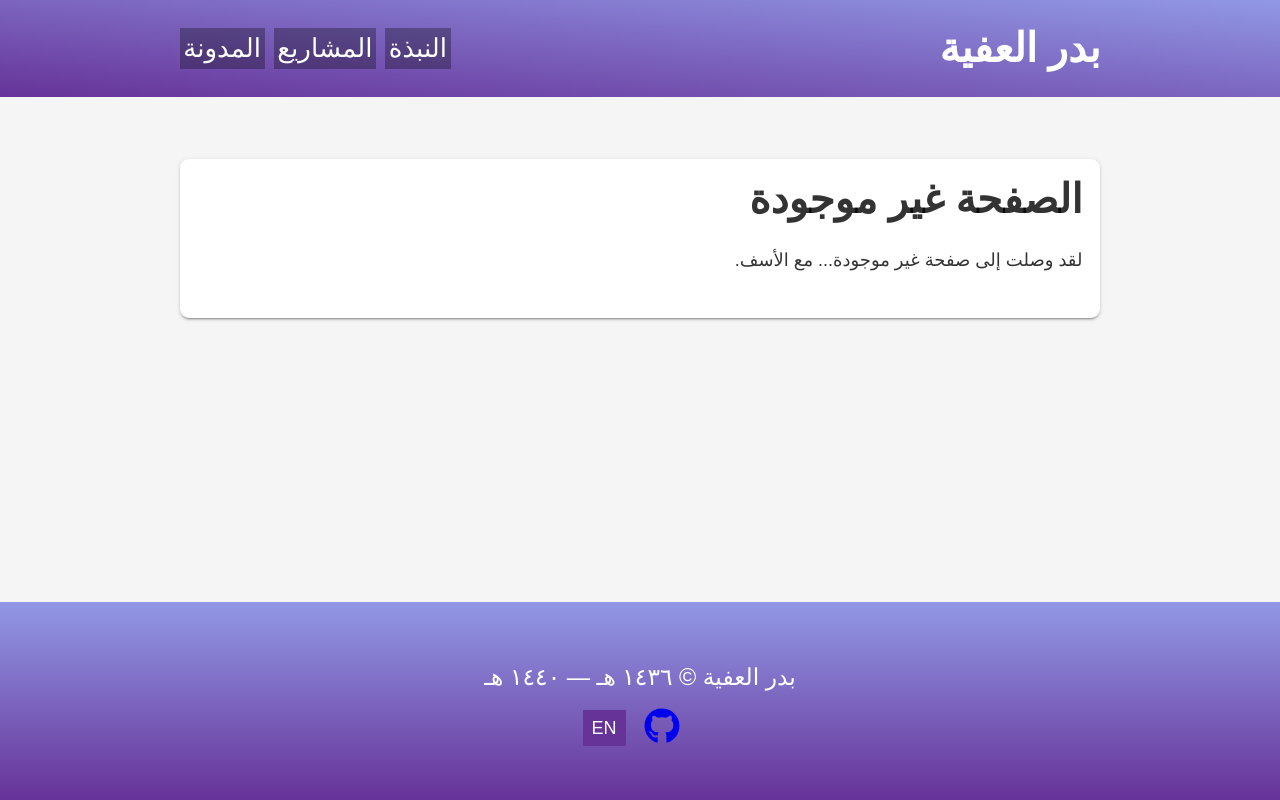
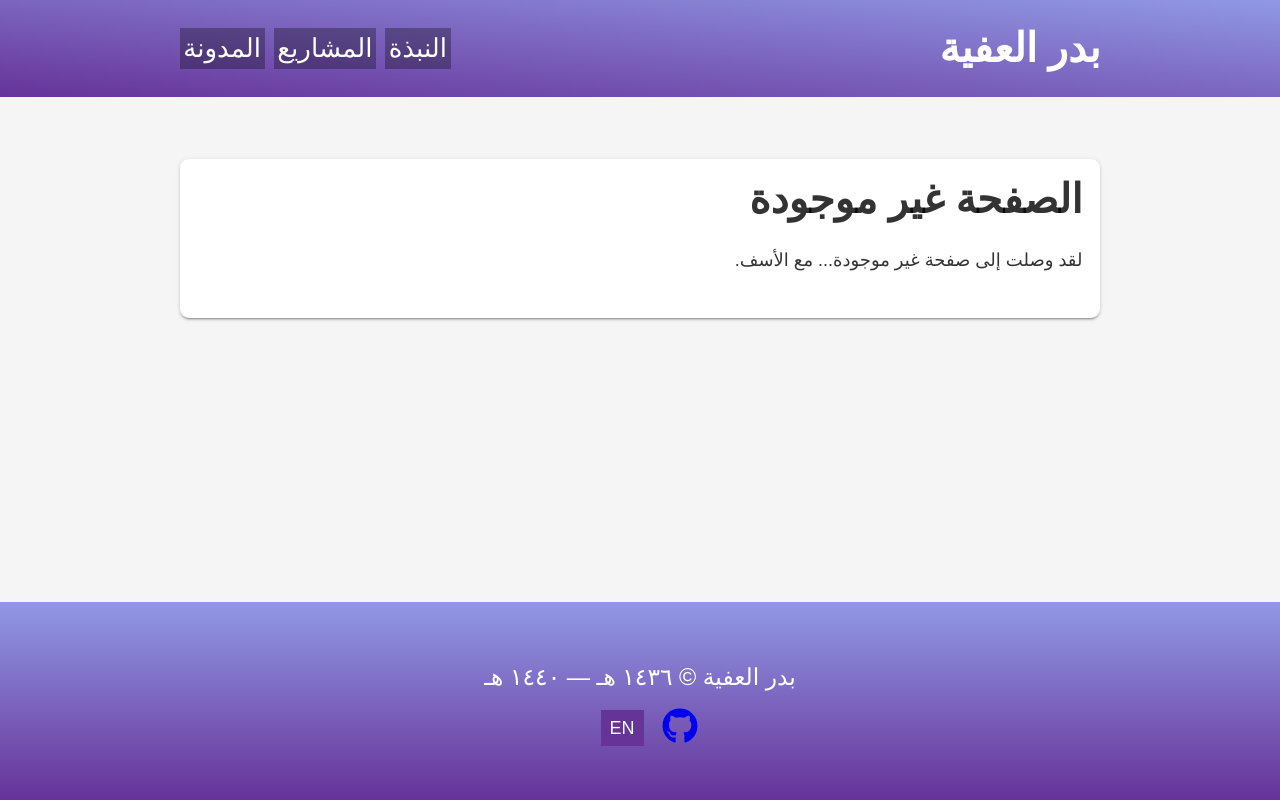
Before and after one commit to badersur/badersur.github.io, a Gatsby site: page /ar/404.html in a window 1280 px wide. Built offline with nearby package versions, Linux system fonts and the light colour scheme; Gatsby itself is replaced by a stand-in of ours.

Commit message:
Fix CSS style: margin-left -> margin

```diff
--- a/package.json
+++ b/package.json
@@ -2,7 +2,7 @@
   "name": "badersur.github.io",
   "private": true,
   "description": "A simple Progressive Web App using React and Gatsby",
-  "version": "4.7.0",
+  "version": "4.7.1",
   "author": "Bader Nasser <BaderSur@gmail.com>",
   "license": "MIT",
   "scripts": {
--- a/src/styles/layout.css
+++ b/src/styles/layout.css
@@ -792,7 +792,7 @@ html[dir=rtl] .Nav-item:last-of-type {
 
 html[dir=rtl] .Footer-links > * {
   float: right;
-  margin-left: 0 0 0 1rem;
+  margin: 0 0 0 1rem;
 }
 
 .Footer-lang-switcher {
```
